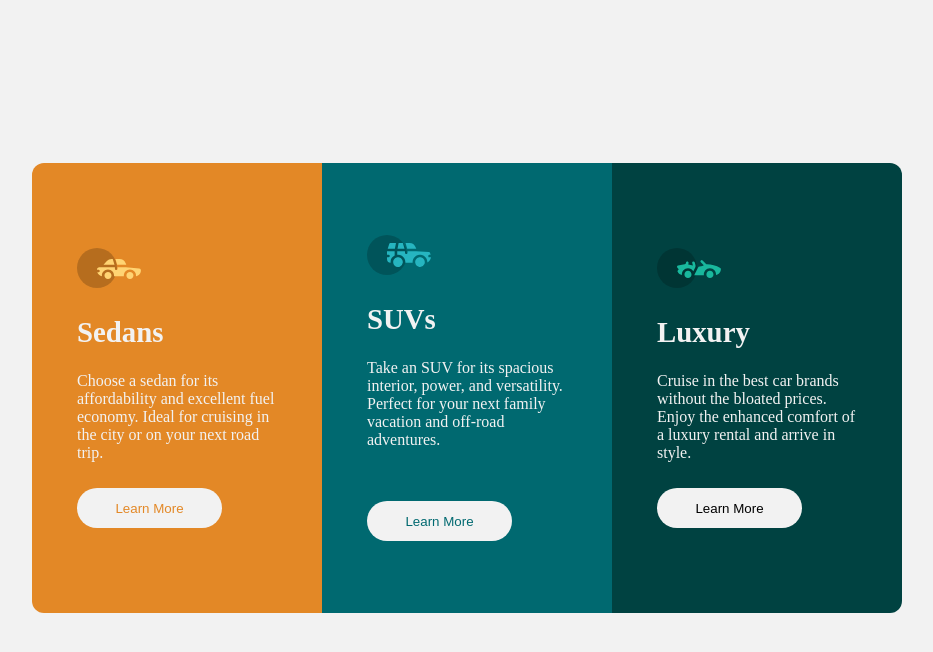
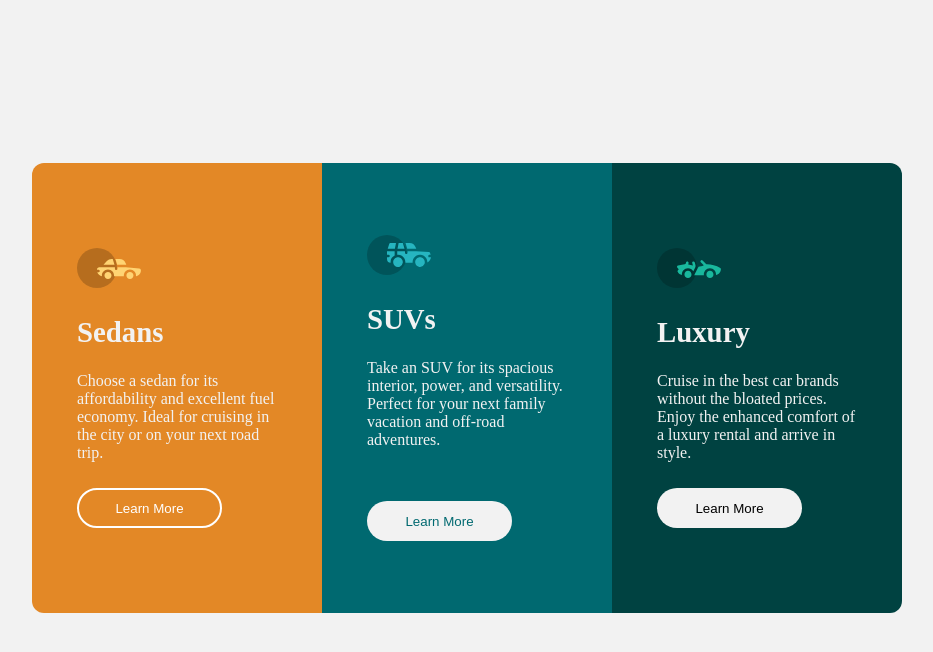
Before and after one commit to MrCharlesIrwin/3-column-preview-card-component-main, a plain HTML site: page index.html in a window 1280 px wide. In both pictures the pointer is over the button 322 px from the left and 508 px from the top of the page. Shown: the whole page, without its empty margins (173-1106 px from the left). Drawn offline with Linux system fonts and the light colour scheme; a web font is replaced by a local one.

Commit message:
final-commit

```diff
--- a/style.css
+++ b/style.css
@@ -34,6 +34,12 @@ button {
   border: none;
   height: 40px;
   width: 145px;
+}
+button:hover {
+  background-color: inherit;
+  border: 2px solid white;
+  cursor: pointer;
+  color: white !important;
 }
 main {
   display: grid;
```
